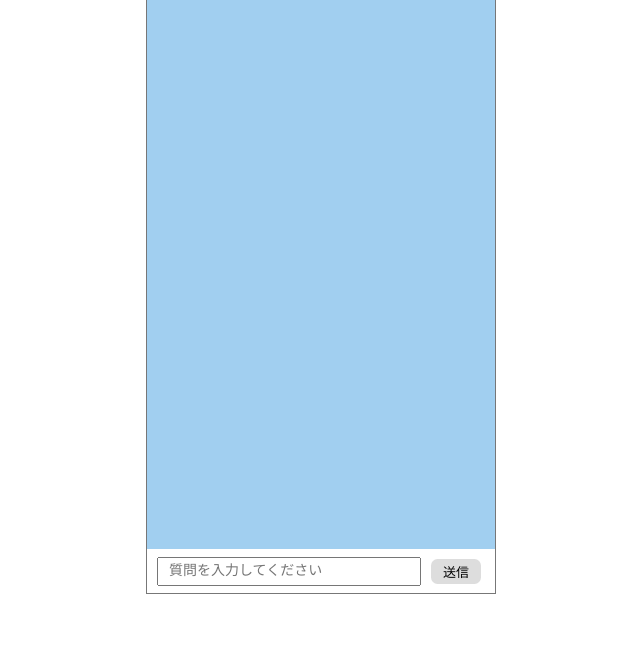
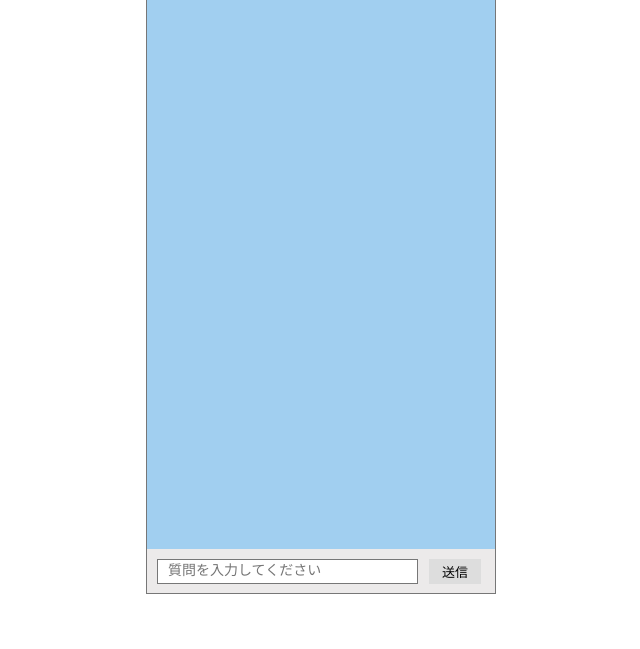
Before and after one commit to engenius-oca/Amazon-Lex-v2-For-JavaScript, a Flask app: page /bot in a window 1280 px wide. Shown: the part 43-692 px from the top of the page, without its empty margins (319-959 px from the left). Run offline with Flask 2, Linux system fonts and the light colour scheme.

Commit message:
change color

```diff
--- a/static/top.css
+++ b/static/top.css
@@ -46,7 +46,7 @@ h1{
     border-bottom: 1px solid #777;
     border-left: 1px solid #777;
     border-right: 1px solid #777;
-    background-color: #FFF;
+    background-color: #eceaea;
     margin: 0 auto;
 }
 /*入力する場所*/
@@ -55,12 +55,15 @@ h1{
     width: 75%;
     display: block;
     font-size: 14px;
+    color: #000;
+    box-sizing: border-box;
+    border: 1px solid #777;
     padding-left: 10px;
     margin: auto 10px;
-    outline: none;
 }
 #chat-input:focus{
-    outline: none;
+    border: 1.3px solid #8873FF;
+    outline: 0;
 }
 /*送信ボタン*/
 #chat-button{
@@ -76,7 +79,6 @@ h1{
     /*デフォルトのボーダーを消す*/
     border: none;
     box-sizing: border-box;
-    border-radius: 6.5px;
 }
 #chat-button:focus{
     outline: 0;
```
